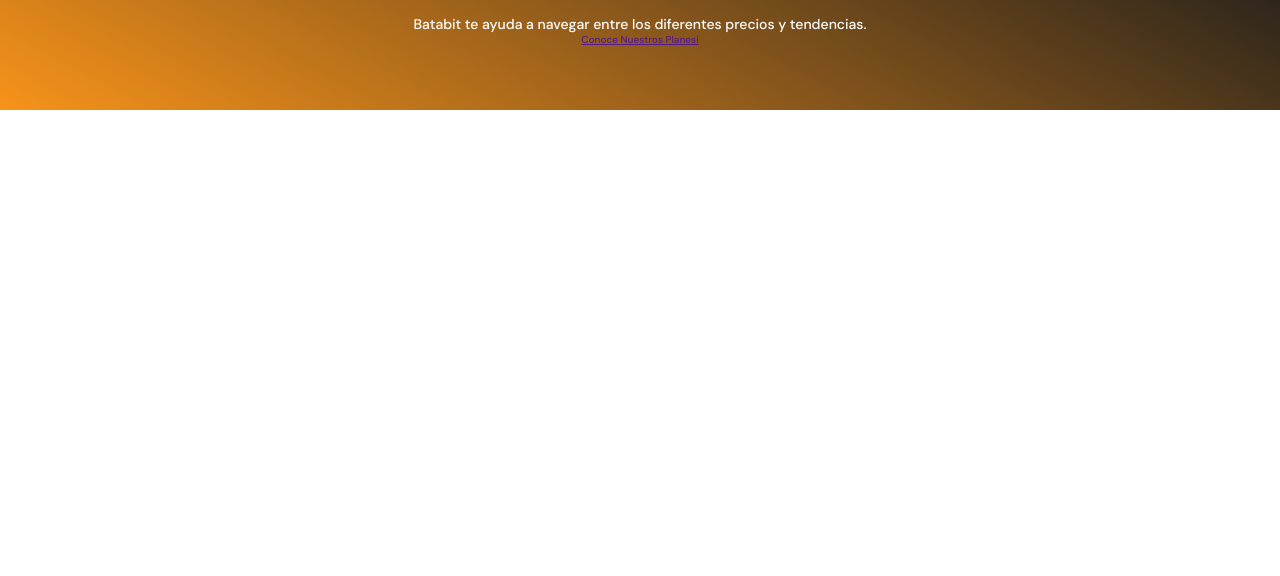
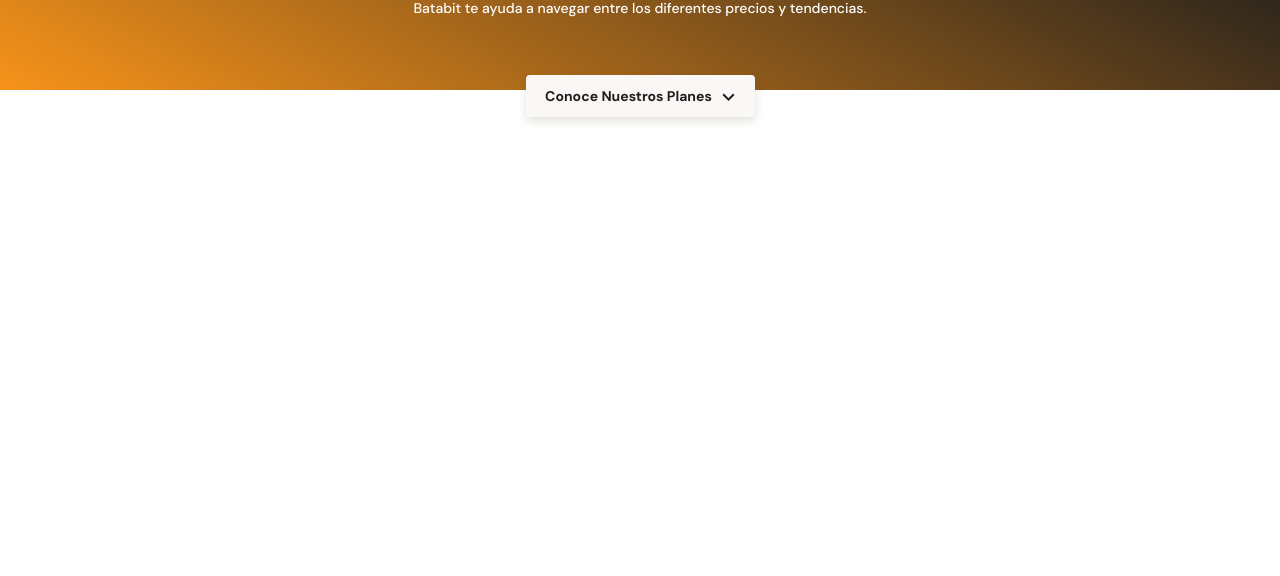
Before and after one commit to wiljmorales/movile-first, a plain HTML site: page index.html in a window 1280 px wide. Shown: the part 224-800 px from the top of the page. Drawn offline with Linux system fonts and the light colour scheme.

Commit message:
clase 11 estilos al boton del header

```diff
--- a/index.html
+++ b/index.html
@@ -18,7 +18,7 @@
       <div class="header--title-container">
         <h1>La próxima revolución en el intercambio de criptomonedas.</h1>
         <p>Batabit te ayuda a navegar entre los diferentes precios y tendencias.</p>
-        <a href="" class="header-button">Conoce Nuestros Planes<span>i</span></a>
+        <a href="" class="header-button">Conoce Nuestros Planes<span></span></a>
       </div>
     </header>
     <main>
--- a/style.css
+++ b/style.css
@@ -26,11 +26,10 @@ header {
   position: relative;
   display: flex;
   flex-direction: column;
-  /* align-items: center; */
   justify-content: center;
   width: 100%;
   min-width: 320px;
-  height: 334px;
+  height: 314px;
   text-align: center;
   background: linear-gradient(207.8deg, #201E1C 16.69%, #F7931A 100%);
 }
@@ -59,9 +58,36 @@ header img {
 }
 
 .header--title-container p {
-  margin-top: 25px;
+  margin: 24px 0;
   font-size: 1.4rem;
   line-height: 1.8rem;
   color: var(--just-white);
   font-weight: 500;
 }
+
+.header--title-container .header-button {
+  position: absolute;
+  top: calc(100% - 50px);
+  left: calc(50% - 114.5px);
+  display: block;
+  margin-top: 35px;
+  padding: 12px 16px;
+  width: 229px;
+  font-size: 1.4rem;
+  font-weight: bold;
+  text-decoration: none;
+  color: var(--warm-black);
+  background-color: var(--off-white);
+  /* sombra */
+  box-shadow: 0px 4px 8px rgba(83, 73, 30, 0.16);
+  border-radius: 4px;
+
+}
+
+.header-button span {
+  display: inline-block;
+  width: 13px;
+  height: 8px;
+  margin-left: 10px;
+  background-image: url('./assets/Vector.svg');
+}
```
